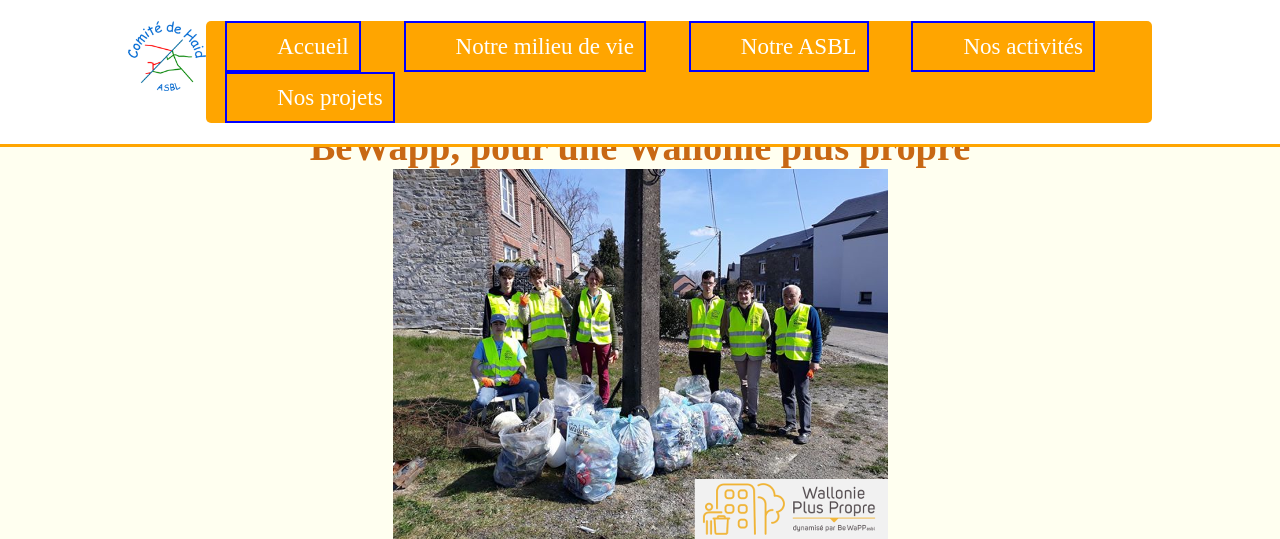
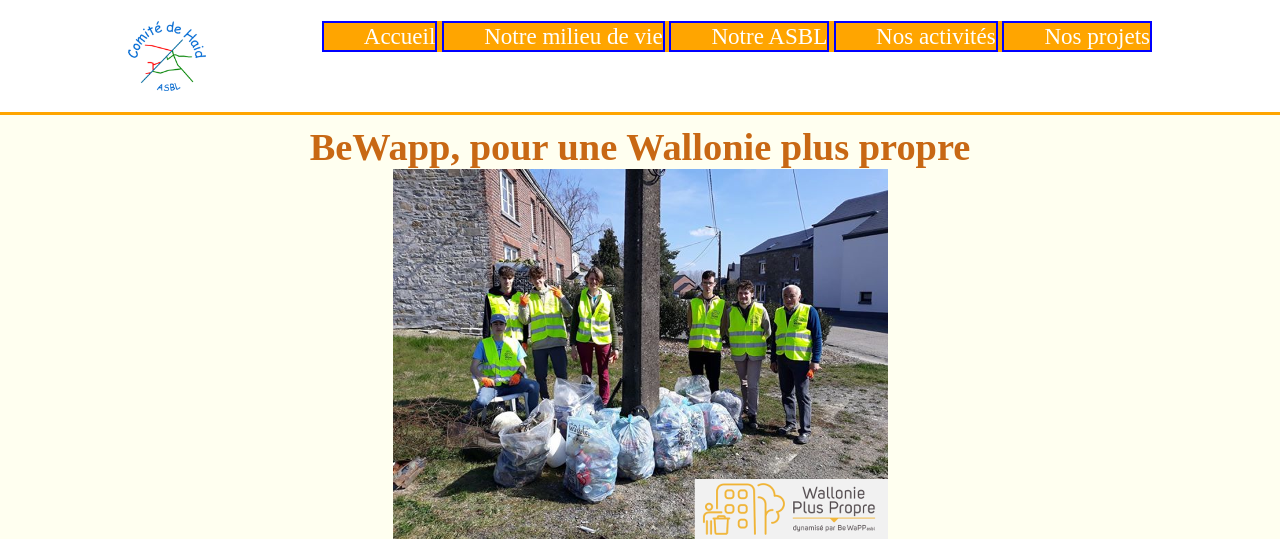
Before and after one commit to comithaid/Haid.be, a PHP site: page /BeWapp.html in a window 1280 px wide. Shown: the top 539 px of the page. Run offline with PHP 8.4, Linux system fonts and the light colour scheme.

Commit message:
Update style.css

```diff
--- a/style.css
+++ b/style.css
@@ -117,8 +117,8 @@ span {
 }
 #menu-deroulant li {
     	display: inline-block;
-    	margin:0px 19px;
-    	padding:10px;
+    	margin:0px;
+    	padding:0px;
 	border: solid 2px blue;
 }
 #menu-deroulant ul li {
```
